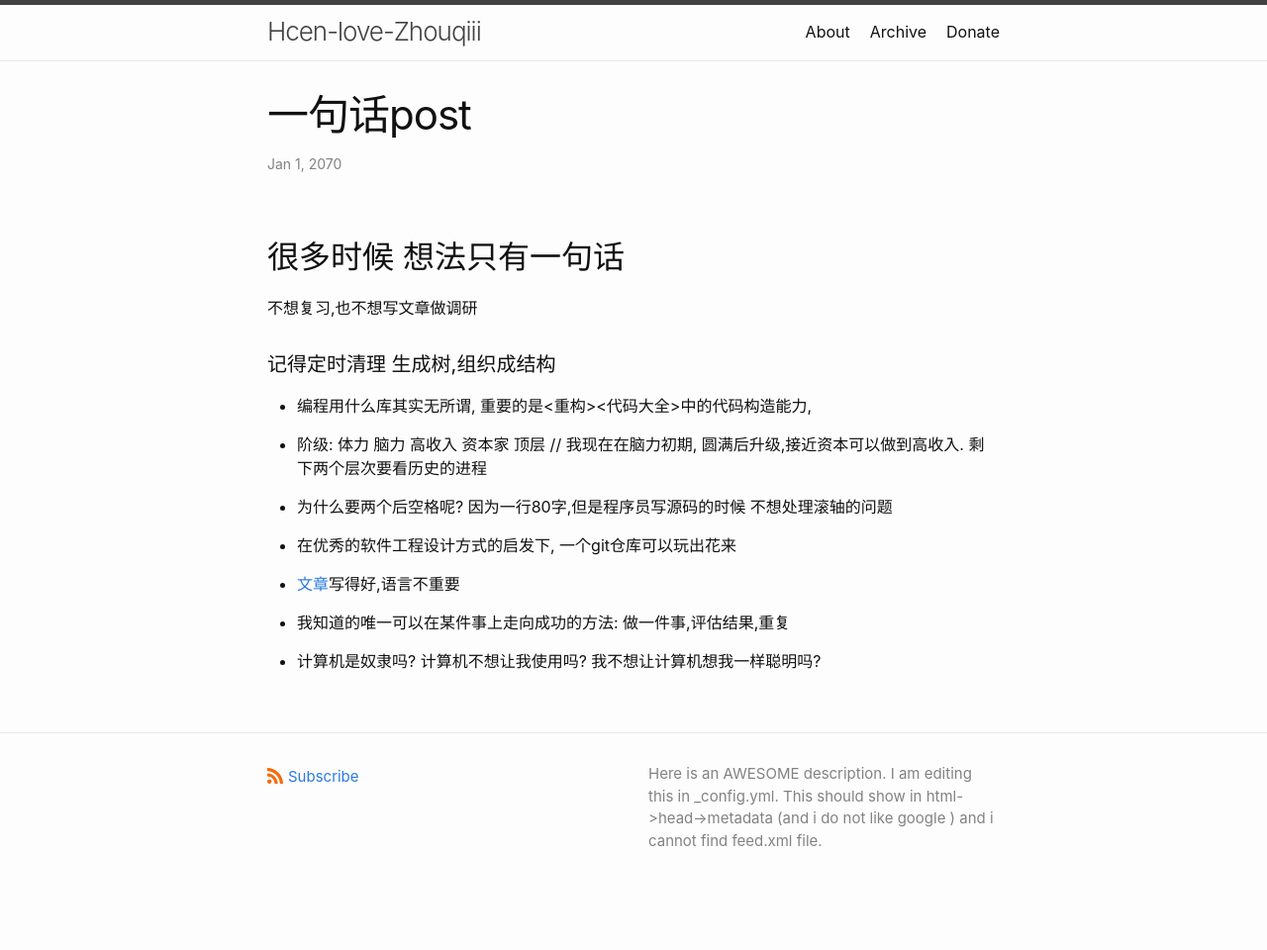
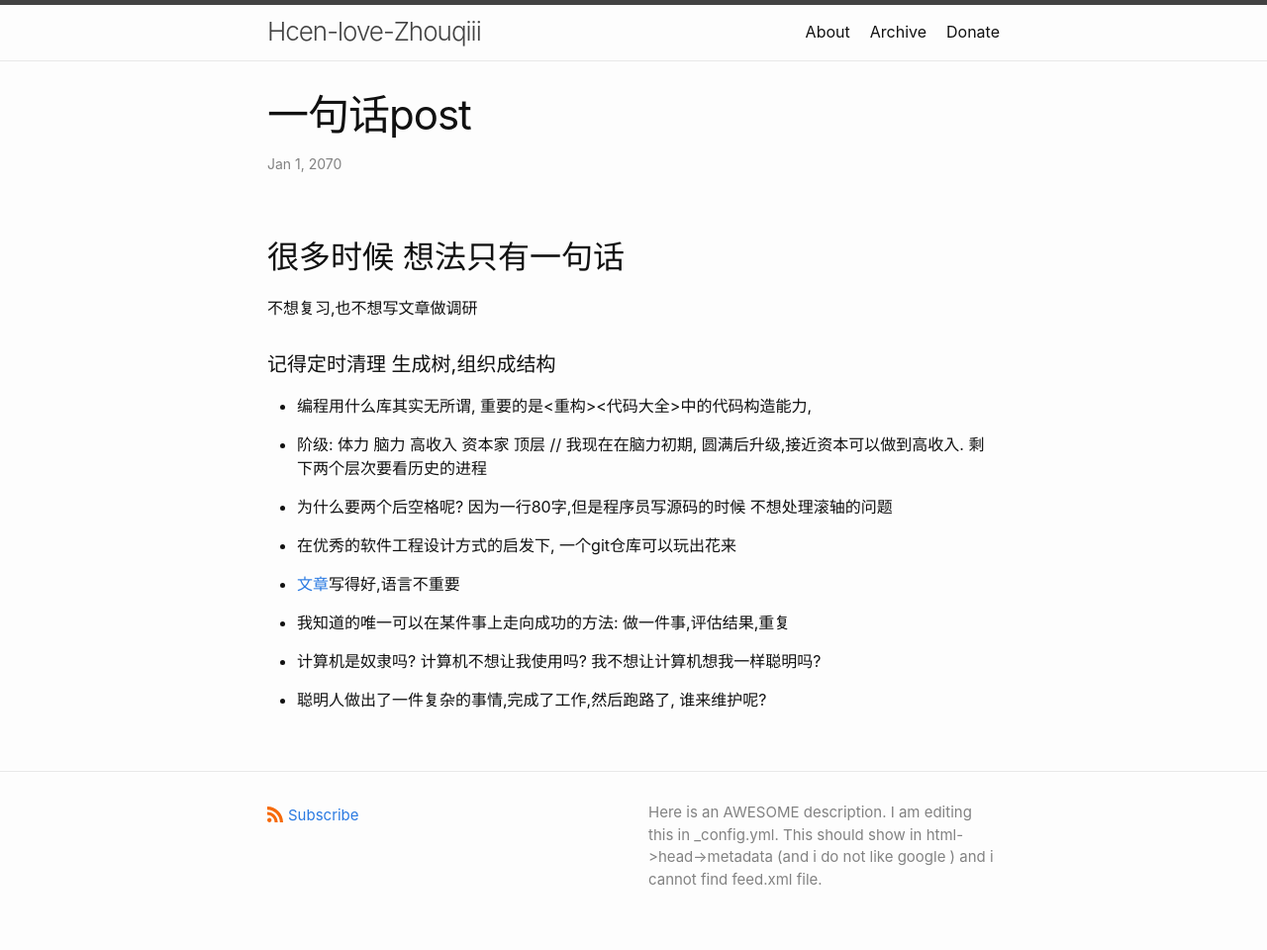
Before and after one commit to hcen1997/hcen1997.github.io, a Jekyll site: the page built from _posts/2070-01-01-一句话post.md, in a window 1280 px wide. Shown: the whole page at 99% size. Built offline with Jekyll 4.4.1, drawn with Linux system fonts in a browser that asks for light colours; comment, search, counter and statistics services are not loaded; before the commit the page ends 921 px from its top, so only the background shows below that.

Commit message:
每日一句

```diff
--- a/_posts/2070-01-01-一句话post.md
+++ b/_posts/2070-01-01-一句话post.md
@@ -24,3 +24,5 @@ layout: post
 * 我知道的唯一可以在某件事上走向成功的方法: 做一件事,评估结果,重复
 
 * 计算机是奴隶吗? 计算机不想让我使用吗? 我不想让计算机想我一样聪明吗?
+
+* 聪明人做出了一件复杂的事情,完成了工作,然后跑路了, 谁来维护呢?
```
